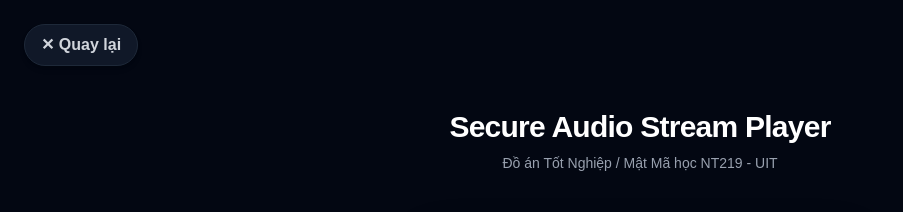
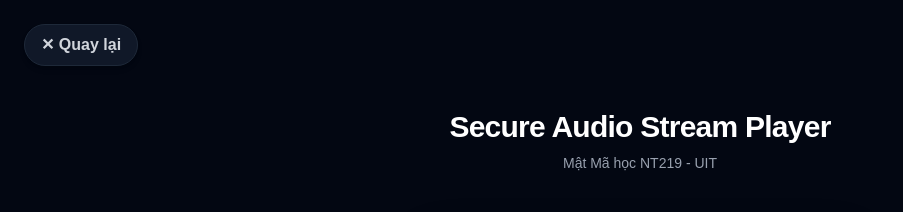
Before and after one commit to UIT24520127/NT219.Q22.ANTT, a Next.js app in the folder app-core/: page /player in a window 1280 px wide. Shown: the top 212 px of the page, without its empty margins (0-903 px from the left). Built offline with nearby package versions, Linux system fonts and the light colour scheme.

Commit message:
Update page.tsx

```diff
--- a/app-core/src/app/player/page.tsx
+++ b/app-core/src/app/player/page.tsx
@@ -335,7 +335,7 @@
       </button>
 
       <h1 className="text-3xl font-bold text-white mb-2 tracking-tight">Secure Audio Stream Player</h1>
-      <p className="text-gray-400 mb-10 text-sm font-medium">Đồ án Tốt Nghiệp / Mật Mã học NT219 - UIT</p>
+      <p className="text-gray-400 mb-10 text-sm font-medium">Mật Mã học NT219 - UIT</p>
 
       <div className="w-full max-w-md bg-gray-900 rounded-2xl shadow-2xl border border-gray-800 p-6 flex flex-col gap-5 transition-all duration-300">
         <div className="flex items-center gap-4">
```
